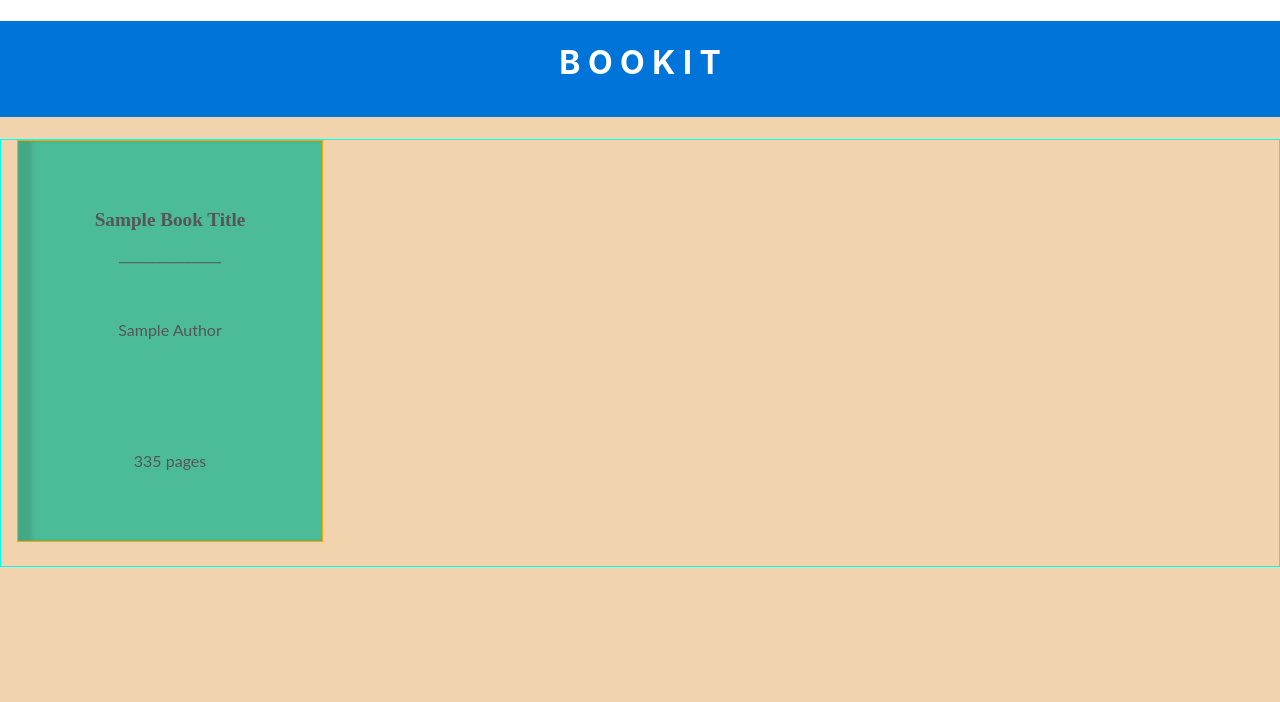
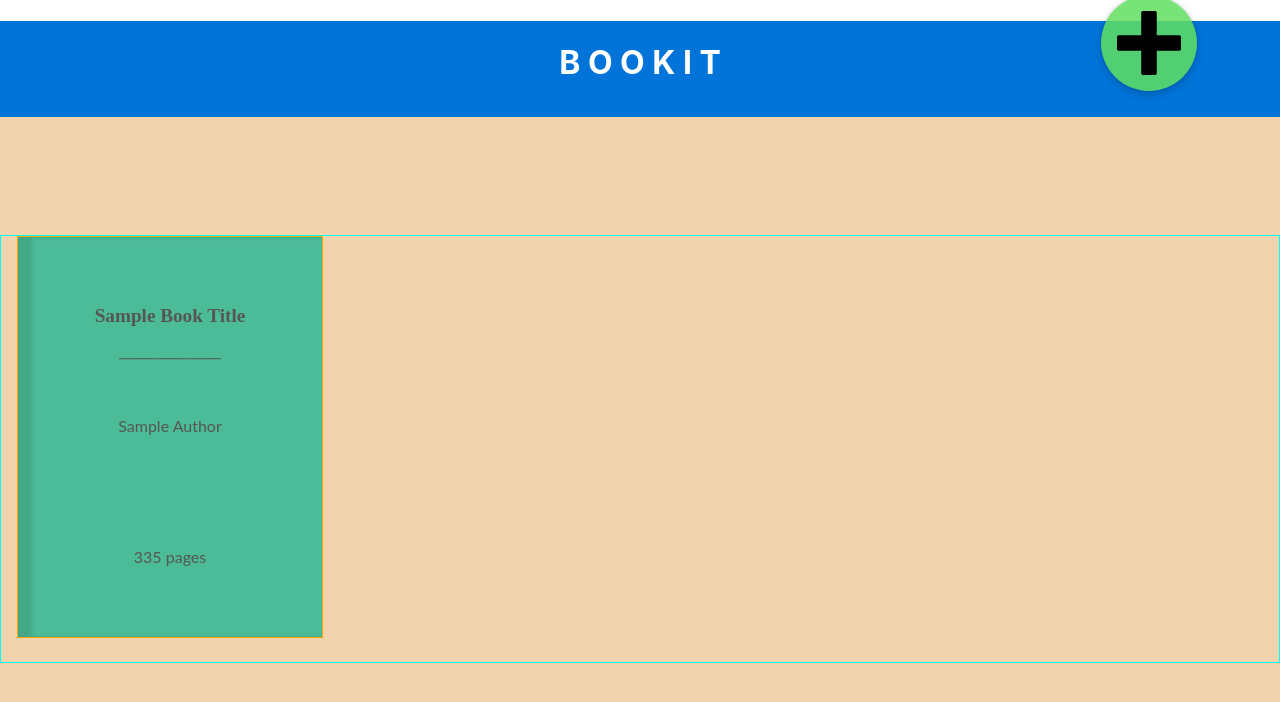
Before and after one commit to totalbabe13/react-practice, a React (Create React App) app: page / in a window 1280 px wide. Shown: the top 702 px of the page. Built offline with nearby package versions, Linux system fonts and the light colour scheme.

Commit message:
created and mounted add button structure and style, but eventHandler missing still

```diff
--- a/src/App.js
+++ b/src/App.js
@@ -1,12 +1,14 @@
 import React from 'react';
 import './App.css';
-import BookCard from './Components/BookCard'
+import BookCard  from './Components/BookCard';
+import AddButton from './Components/addButton';
 
 function App() {
   console.log(<BookCard />);
   return (
     <div className="App">
       <h1 className="layout-header">B O O K I T</h1>
+      <AddButton />
       <div className="cards-container">
         <BookCard />
       </div>
--- a/src/Components/addButton.css
+++ b/src/Components/addButton.css
@@ -0,0 +1,26 @@
+.add-button {
+    position: relative;
+    background-color: #61e061d9;
+    width: 6em;
+    height: 6em;
+    border-radius: 4em;
+    left: 86vw;
+    bottom: 18vh;
+    box-shadow: 0 3px 8px 0 rgba(0,0,0,.2), 0 0 0 1px rgba(0,0,0,.08);
+    -webkit-transition: -webkit-transform .8s ease-in-out;
+    transition: transform .8s ease-in-out;
+}
+.plus {
+    display: block;
+    height: 4em;
+    margin-left: auto;
+    margin-right: auto;
+    padding-top: 1em;
+    -webkit-transition: -webkit-transform .8s ease-in-out;
+    transition: transform .8s ease-in-out;
+}
+.add-button:hover {
+  background-color: #61e061;
+  -webkit-transform: rotate(45deg);
+          transform: rotate(45deg);
+}
--- a/src/Components/addButton.js
+++ b/src/Components/addButton.js
@@ -0,0 +1,17 @@
+import React from 'react';
+import './addButton.css';
+
+const test = require('./plus.svg')
+
+class AddButton extends React.Component {
+
+  render(){
+    return(
+      <div className="add-button">
+        <img src={test} className="plus" alt="plus"/>
+      </div>
+    );
+  }
+}
+
+export default AddButton;
```
Also changed, not shown: src/Components/plus.svg (added).
